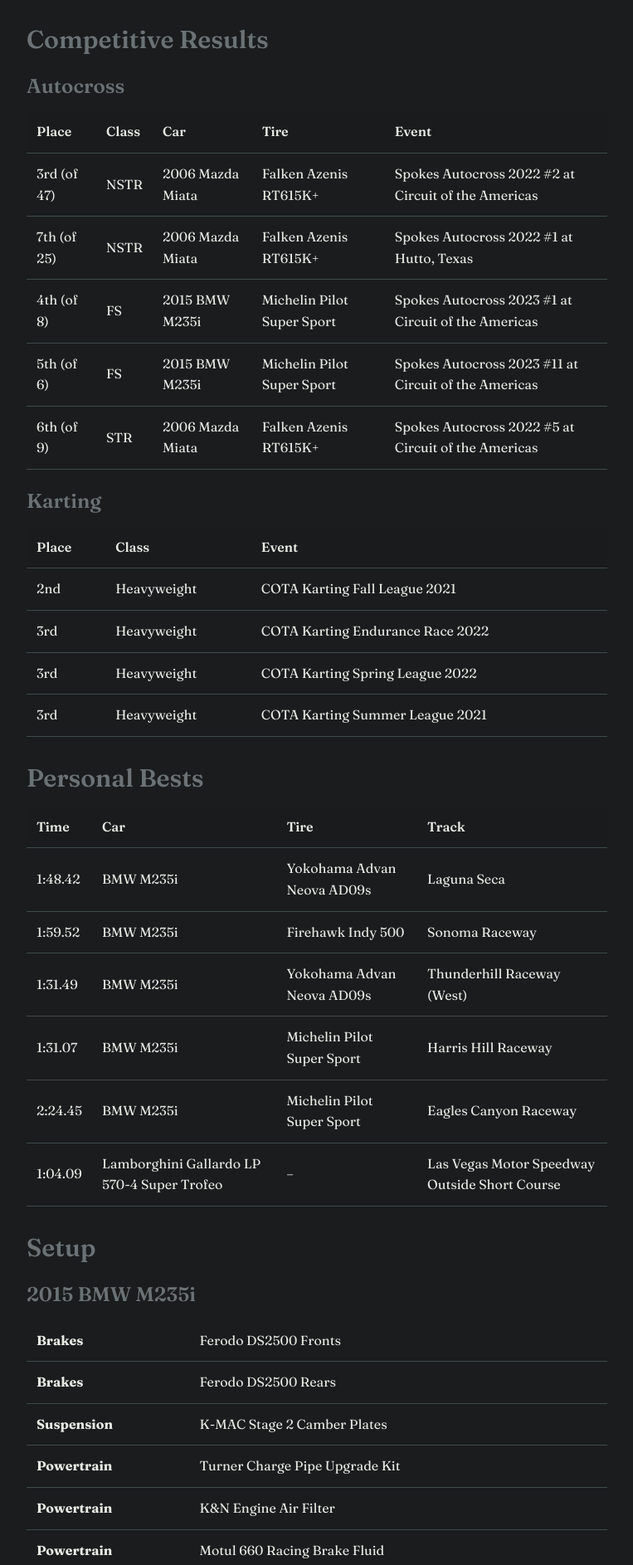
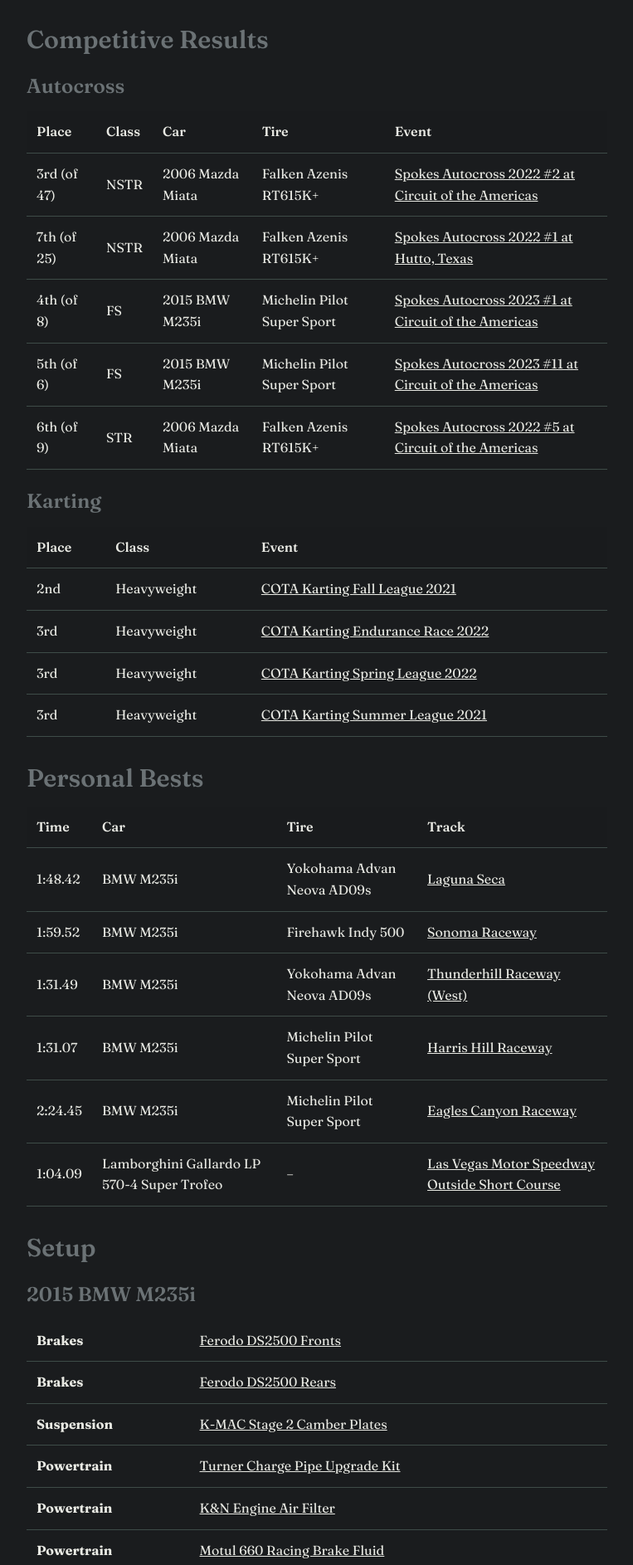
Before and after one commit to grahamleslie/grahamleslie.github.io, a Jekyll site: the page built from racing.md, in a window 1280 px wide. Shown: the part 573-2459 px from the top of the page at 83% size, without its empty margins (258-1021 px from the left). Built offline with Jekyll 4.4.1, drawn with Linux system fonts in a browser that asks for light colours; nearby versions of some CDN libraries.

Commit message:
Ensure links are underlined for better visibility

```diff
--- a/_sass/base.scss
+++ b/_sass/base.scss
@@ -80,11 +80,11 @@ p {
 
 a {
   color: inherit;
-  text-decoration: none;
-  transition: text-decoration $transition-quick;
+  text-decoration: underline;
+  transition: opacity $transition-quick;
 
   &:hover {
-    text-decoration: none;
+    text-decoration: underline;
     opacity: 0.7;
   }
 
```
